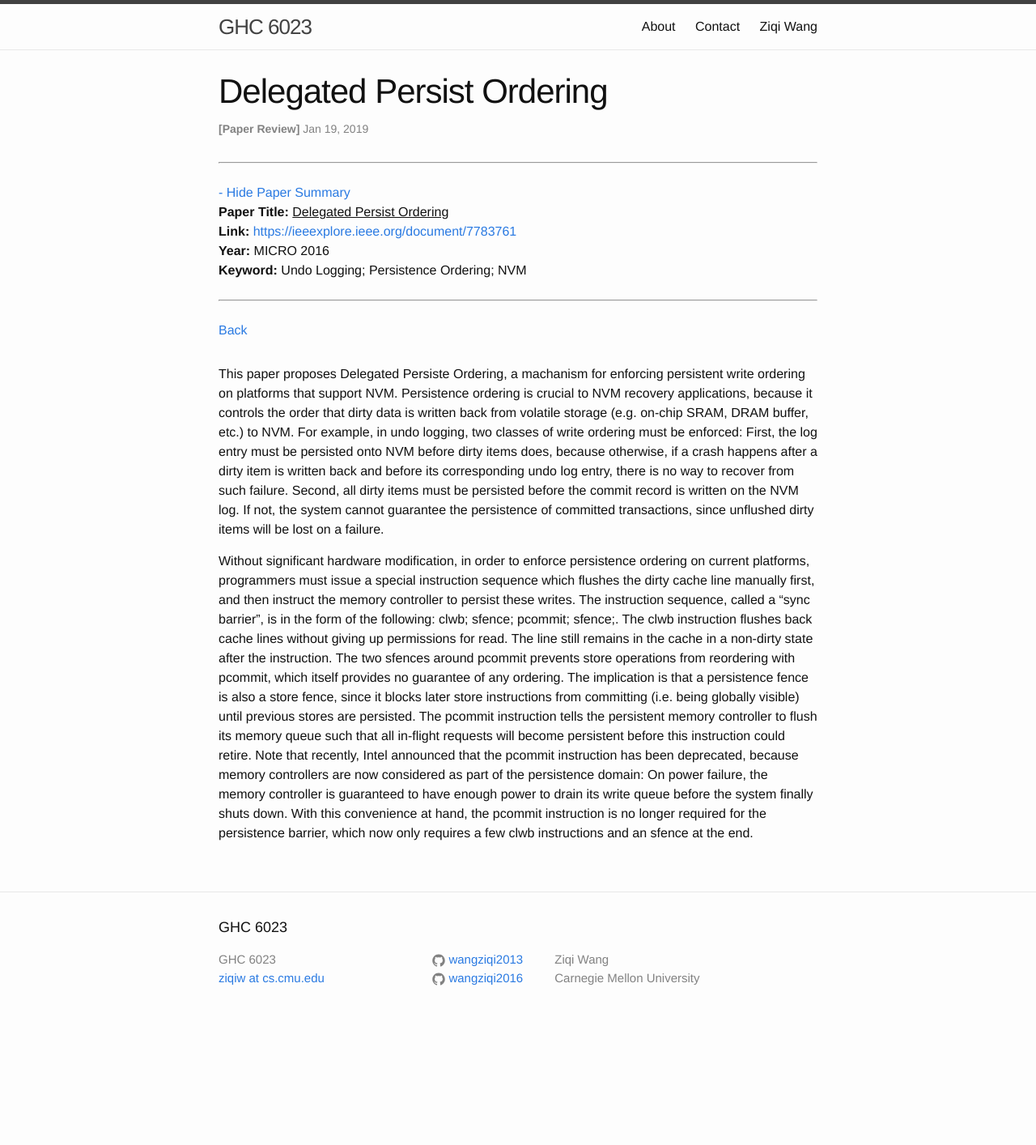
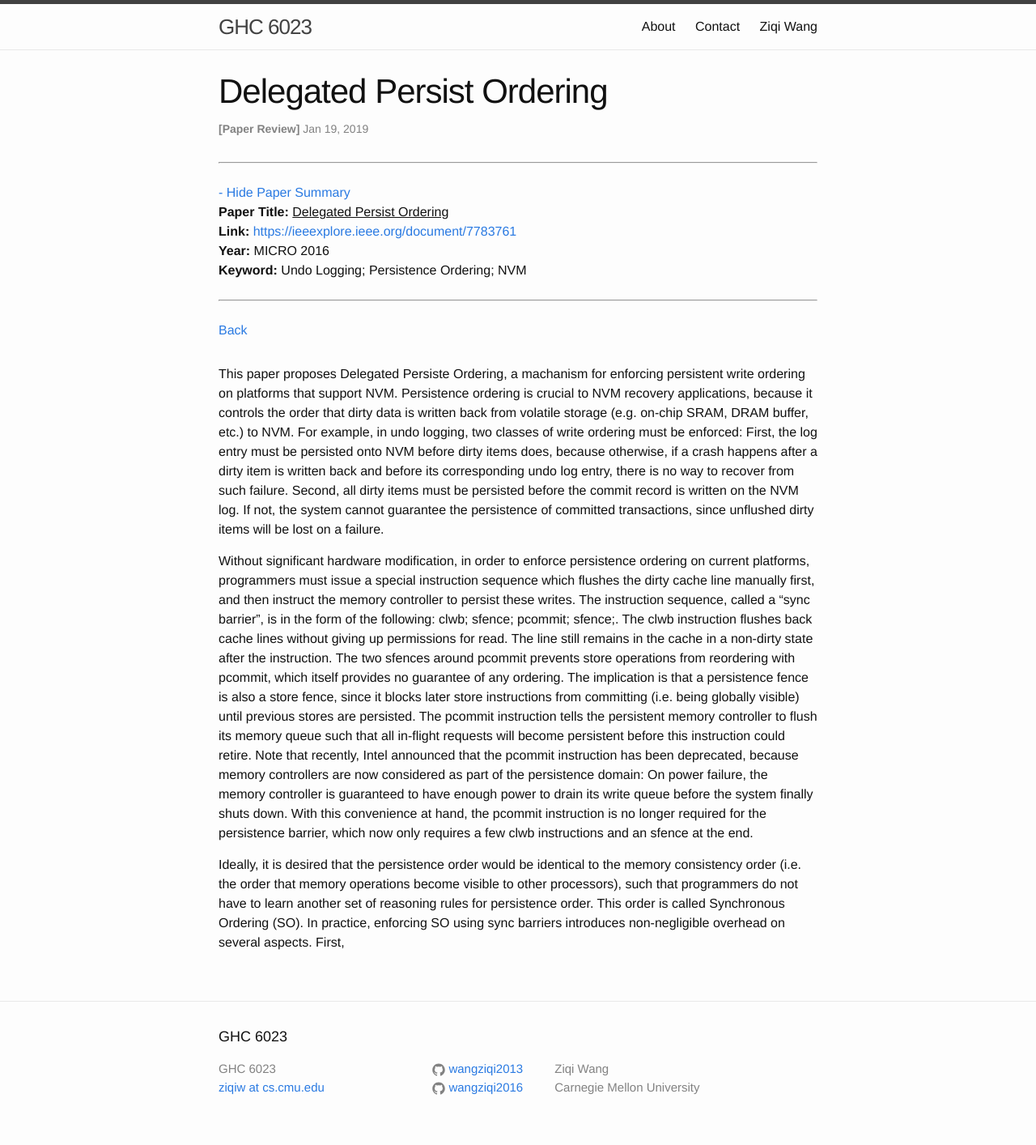
Before and after one commit to wangziqi2013/wangziqi2013.github.io, a Jekyll site: the page built from _posts/2019-01-19-delegated-persist-ordering.markdown, in a window 1280 px wide. Shown: the whole page at 81% size. Built offline with Jekyll 4.4.1, drawn with Linux system fonts in a browser that asks for light colours; before the commit the page ends 1279 px from its top, so only the background shows below that.

Commit message:
Working on overhead

```diff
--- a/_posts/2019-01-19-delegated-persist-ordering.markdown
+++ b/_posts/2019-01-19-delegated-persist-ordering.markdown
@@ -35,3 +35,8 @@ recently, Intel announced that the pcommit instruction has been deprecated, beca
 as part of the persistence domain: On power failure, the memory controller is guaranteed to have enough power to drain
 its write queue before the system finally shuts down. With this convenience at hand, the pcommit instruction is no longer
 required for the persistence barrier, which now only requires a few clwb instructions and an sfence at the end.
+
+Ideally, it is desired that the persistence order would be identical to the memory consistency order (i.e. the order that
+memory operations become visible to other processors), such that programmers do not have to learn another set of
+reasoning rules for persistence order. This order is called Synchronous Ordering (SO). In practice, enforcing SO using
+sync barriers introduces non-negligible overhead on several aspects. First,
```
